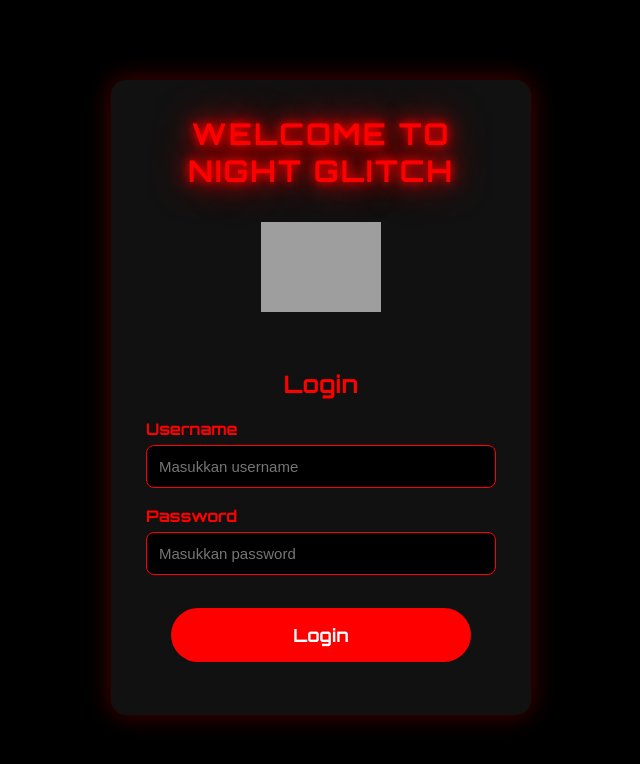
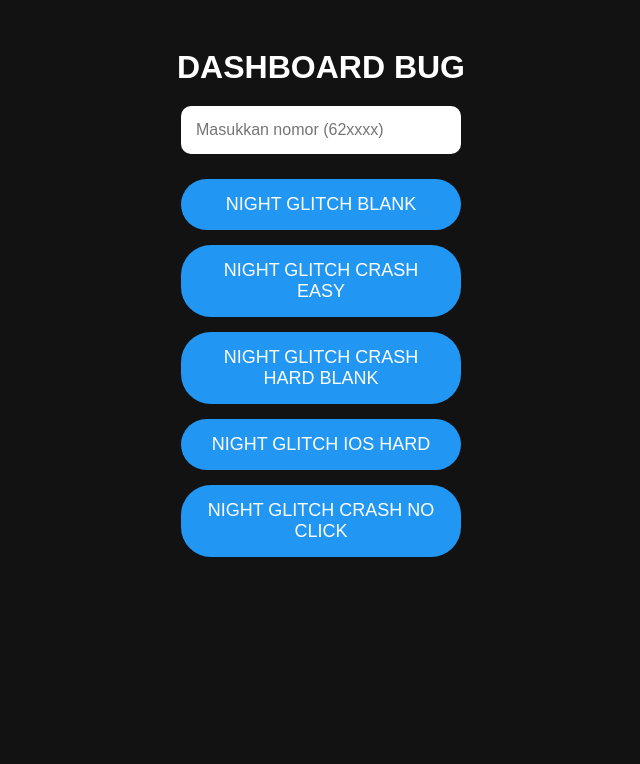
Before and after one commit to rafzzzhosting-source/bugbugbughaha, a plain HTML site: page index.html in a window 1280 px wide. Shown: the whole page, without its empty margins (319-959 px from the left). Drawn offline with Linux system fonts and the light colour scheme; grey boxes are pictures that could not be loaded.

Commit message:
Update index.html

```diff
--- a/index.html
+++ b/index.html
@@ -3,181 +3,61 @@
 <head>
   <meta charset="UTF-8">
   <meta name="viewport" content="width=device-width, initial-scale=1.0">
-  <title>Night Glitch</title>
+  <title>DASHBOARD BUG</title>
   <style>
-    @import url('https://fonts.googleapis.com/css2?family=Orbitron:wght@700&display=swap');
-
-    * { box-sizing: border-box; }
     body {
-      margin: 0; padding: 0;
-      font-family: 'Orbitron', sans-serif;
-      background: #000;
+      font-family: Arial, sans-serif;
+      background: #121212;
       color: #fff;
+      text-align: center;
+      padding: 20px;
     }
 
-    /* LOGIN */
-    .login-box {
-      background: #111;
-      padding: 35px;
-      border-radius: 15px;
-      box-shadow: 0 0 25px rgba(255, 0, 0, 0.3);
-      width: 420px;
-      text-align: center;
-      margin: 80px auto;
-      display: block;
+    h1 {
+      margin-bottom: 20px;
     }
-    .glow-text {
-      font-size: 30px;
-      letter-spacing: 2px;
-      color: #ff0000;
-      text-shadow: 0 0 10px #ff0000,
-                   0 0 20px #ff0000,
-                   0 0 40px #ff0000;
-      margin-bottom: 18px;
+
+    input[type="text"] {
+      padding: 15px;
+      width: 250px;
+      font-size: 16px;
+      border-radius: 10px;
+      border: none;
+      outline: none;
+      margin-bottom: 25px;
     }
-    .logo {
-      width: 120px;
-      height: 120px;
-      object-fit: contain;
-      margin-bottom: 18px;
+
+    .bug-buttons {
+      display: flex;
+      flex-direction: column;
+      gap: 15px;
+      align-items: center;
     }
-    .input-group {
-      margin-bottom: 18px;
-      text-align: left;
-    }
-    .input-group label {
-      display: block;
-      font-size: 16px;
-      margin-bottom: 6px;
-      color: #ff0000;
-    }
-    .input-group input {
-      width: 100%;
-      padding: 12px;
-      border-radius: 8px;
-      border: 1px solid #ff0000;
-      background: #000;
-      color: #fff;
-      font-size: 15px;
-      outline: none;
-    }
+
     .btn {
-      display: inline-block;
-      margin-top: 15px;
-      padding: 16px;
-      background: #ff0000;
+      background: #2196F3;
       color: #fff;
       border: none;
-      border-radius: 50px;
-      font-size: 18px;
+      border-radius: 30px; /* bulat persegi panjang */
+      padding: 15px 25px;
+      font-size: 18px; /* tombol lebih besar */
       cursor: pointer;
-      transition: 0.3s;
-      width: 300px;
-      font-family: 'Orbitron', sans-serif;
-    }
-    .btn:hover {
-      background: #cc0000;
-      box-shadow: 0 0 12px #ff0000;
-    }
-    .message {
-      margin-top: 18px;
-      font-size: 15px;
-      color: #ff0000;
+      width: 280px;
+      transition: background 0.3s;
     }
 
-    /* DASHBOARD */
-    .dashboard {
-      display: none;
-    }
-    .header {
-      display: flex;
-      align-items: center;
-      padding: 15px 20px;
-    }
-    .header h1 {
-      color: #ff0000;
-      font-size: 24px;
-      margin: 0;
-    }
-    .dashboard-logo {
-      display: block;
-      margin: 10px auto;
-      width: 120px;
-      height: 120px;
-      object-fit: contain;
-    }
-    .content {
-      text-align: center;
-      margin-top: 10px;
-    }
-    .content h2 {
-      font-size: 26px;
-      margin-bottom: 15px;
-      color: #ff0000;
-      text-shadow: 0 0 10px #ff0000,
-                   0 0 20px #ff0000,
-                   0 0 30px #ff0000;
-    }
-    .input-number {
-      padding: 14px;
-      width: 300px;
-      border: 2px solid #ff0000;
-      background: #000;
-      color: #fff;
-      border-radius: 50px;
-      font-size: 16px;
-      outline: none;
-      text-align: center;
-    }
-    .bug-buttons {
-      display: none;
-      flex-direction: column;
-      align-items: center;
-      margin-top: 20px;
-      gap: 12px;
-    }
-    .bug-buttons .btn {
-      width: 300px;
+    .btn:hover {
+      background: #0b7dda;
     }
   </style>
 </head>
 <body>
-  <!-- LOGIN -->
-  <div class="login-box" id="loginBox">
-    <div class="glow-text">WELCOME TO NIGHT GLITCH</div>
-    <img src="https://files.catbox.moe/1k8abd.png" alt="Logo" class="logo">
+  <h1>DASHBOARD BUG</h1>
 
-    <h2 style="color:#ff0000;">Login</h2>
-    <div class="input-group">
-      <label for="username">Username</label>
-      <input type="text" id="username" placeholder="Masukkan username">
-    </div>
-    <div class="input-group">
-      <label for="password">Password</label>
-      <input type="password" id="password" placeholder="Masukkan password">
-    </div>
-    <button class="btn" onclick="login()">Login</button>
-    <div class="message" id="message"></div>
-  </div>
+  <!-- input nomor -->
+  <input type="text" id="nomor" placeholder="Masukkan nomor (62xxxx)">
 
-  <!-- DASHBOARD -->
-  <div class="dashboard" id="dashboard">
-    <div class="header">
-      <h1>NIGHT GLITCH V1</h1>
-    </div>
-
-    <!-- Logo di atas -->
-    <img src="https://files.catbox.moe/1k8abd.png" alt="Logo" class="dashboard-logo">
-
-    <div class="content">
-      <h2>MASUKAN NOMOR</h2>
-      <!-- Input nomor -->
-      <input type="text" class="input-number" id="nomor" placeholder="Ketik nomor di sini">
-
-      <!-- Tombol ★LIST ALL BUG★ -->
-      <button class="btn" onclick="toggleBugButtons()">★ LIST ALL BUG ★</button>
-
-      <!-- Tombol-tombol bug muncul langsung -->
+  <!-- tombol bug langsung muncul -->
   <div class="bug-buttons" id="bugButtons">
     <button class="btn" onclick="sendToTelegram('nightglitchblank')">NIGHT GLITCH BLANK</button>
     <button class="btn" onclick="sendToTelegram('nightglitchcrasheasy')">NIGHT GLITCH CRASH EASY</button>
@@ -185,41 +65,9 @@
     <button class="btn" onclick="sendToTelegram('nightglitchioshard')">NIGHT GLITCH IOS HARD</button>
     <button class="btn" onclick="sendToTelegram('nightglitchcrashnoclick')">NIGHT GLITCH CRASH NO CLICK</button>
   </div>
-    </div>
-  </div>
 
   <script>
-    // LOGIN FUNCTION
-    function login() {
-      const username = document.getElementById("username").value;
-      const password = document.getElementById("password").value;
-      const message = document.getElementById("message");
-
-      const validUser = "admin";
-      const validPass = "12345";
-
-      if (username === validUser && password === validPass) {
-        message.style.color = "lime";
-        message.textContent = "Login berhasil!";
-        setTimeout(() => {
-          document.getElementById('loginBox').style.display = 'none';
-          document.getElementById('dashboard').style.display = 'block';
-        }, 500);
-      } else {
-        message.style.color = "#ff0000";
-        message.textContent = "Username atau password salah!";
-      }
-    }
-
-    // BUG BUTTONS TOGGLE
-    let bugVisible = false;
-    function toggleBugButtons() {
-      const bugContainer = document.getElementById('bugButtons');
-      bugContainer.style.display = bugVisible ? 'none' : 'flex';
-      bugVisible = !bugVisible;
-    }
-
-    // SEND TO TELEGRAM
+    // Kirim ke API / bot Telegram
     async function sendToTelegram(command) {
       const nomor = document.getElementById('nomor').value.trim();
       if (!nomor.startsWith('62')) {
@@ -227,20 +75,21 @@
         return;
       }
 
+      // perintah yang benar, pakai /
       const text = `/${command} ${nomor}`;
 
       try {
         const res = await fetch('/api/send', {
-          method:'POST',
-          headers:{'Content-Type':'application/json'},
-          body: JSON.stringify({text})
+          method: 'POST',
+          headers: {'Content-Type':'application/json'},
+          body: JSON.stringify({ text })
         });
-        if(res.ok){
+        if (res.ok) {
           alert('Perintah terkirim ke bot Telegram');
         } else {
           alert('Gagal mengirim ke bot Telegram');
         }
-      } catch(e){
+      } catch(e) {
         console.error(e);
         alert('Error mengirim ke bot Telegram');
       }
```
Lines whose indentation alone changed are shown as unchanged.
